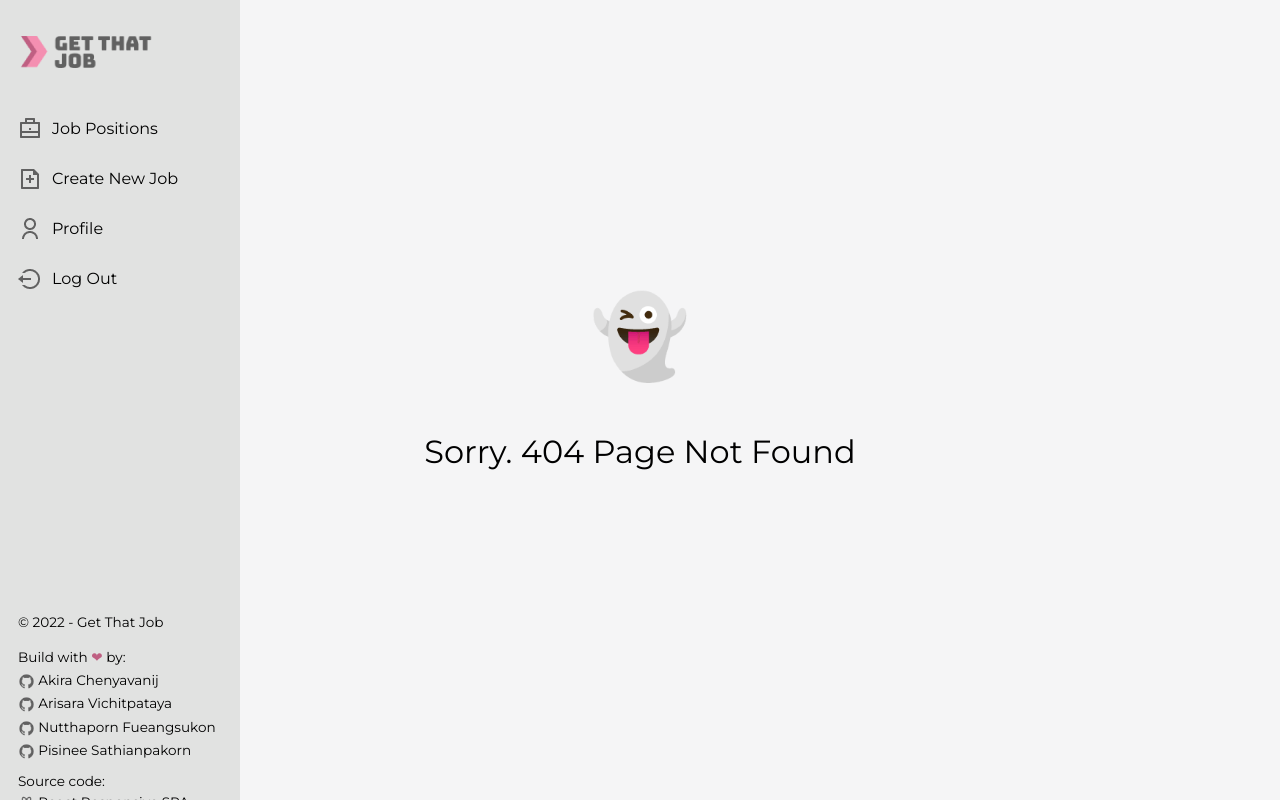
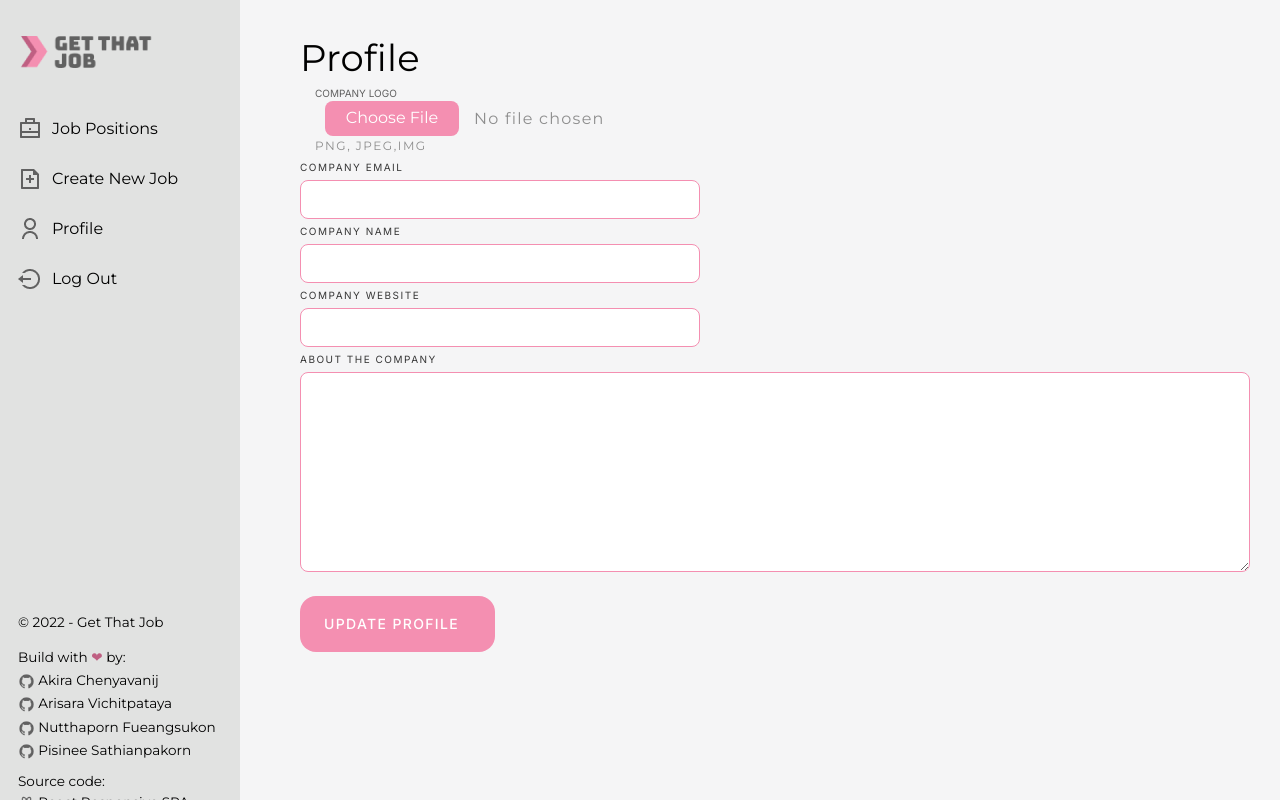
Before and after one commit to natersland/get-that-job-react, a React (Create React App) app in the folder client/: page /update-company-profile in a window 1280 px wide. Built offline with nearby package versions, Linux system fonts and the light colour scheme.

Commit message:
finish UI and state

```diff
--- a/client/src/contexts/usersData.js
+++ b/client/src/contexts/usersData.js
@@ -3,37 +3,45 @@ import React, { useState } from "react";
 const UsersDataContext = React.createContext();
 
 function UserDataProvider(props) {
-  // Step 1
+  // Shared state between Professional & Recruiter -----------------------------------------
   const [email, setEmail] = useState("");
   const [password, setPassword] = useState("");
   const [passwordConfirmed, setPasswordConfirmed] = useState("");
-
-  // Step 2
+  const [role, setRole] = useState({});
+  // State Only for Professional -----------------------------------------
   const [name, setName] = useState("");
   const [phone, setPhone] = useState("");
   const [birthDate, setBirthDate] = useState("");
   const [linkin, setLinkin] = useState("");
-
-  // Step 3
   const [title, setTitle] = useState("");
   const [experience, setExperience] = useState("");
   const [education, setEducation] = useState("");
   const [uploadFiles, setUploadFiles] = useState({});
+  // State Only for Recruite  r-----------------------------------------
+  const [companyName, setCompanyName] = useState("");
+  const [companyWebsite, setCompanyWebsite] = useState("");
+  const [about, setAbout] = useState("");
+  // User & Company Profile -----------------------------------------
+  const [userAvartar, setUserAvartar] = useState({});
   const [companyLogo, setCompanyLogo] = useState({});
-
-  // Others
-  const [role, setRole] = useState({});
+  // State for Connecting to Users Database -----------------------------------------
+  const [users, setUsers] = useState([]);
+  // Others -----------------------------------------
   const [roleBtn, setRoleBtn] = useState("professional".toLocaleLowerCase());
 
   return (
     <UsersDataContext.Provider
       value={{
+        // Shared state between Professional & Recruiter -----------------------------------------
         email,
         setEmail,
         password,
         setPassword,
         passwordConfirmed,
         setPasswordConfirmed,
+        role,
+        setRole,
+        // State Only for Professional -----------------------------------------
         name,
         setName,
         phone,
@@ -50,14 +58,25 @@ function UserDataProvider(props) {
         setEducation,
         uploadFiles,
         setUploadFiles,
-        role,
-        setRole,
+        // State Only for Recruiter -----------------------------------------
+        companyName,
+        setCompanyName,
+        companyWebsite,
+        setCompanyWebsite,
+        about,
+        setAbout,
+        // User & Company Profile -----------------------------------------
+        userAvartar,
+        setUserAvartar,
+        companyLogo,
+        setCompanyLogo,
+        // State for Connecting to Users Database -----------------------------
+        users,
+        setUsers,
+        // Others -----------------------------------------
         roleBtn,
         setRoleBtn,
-        companyLogo,
-        setCompanyLogo,
-      }}
-    >
+      }}>
       {props.children}
     </UsersDataContext.Provider>
   );
--- /dev/null
+++ b/client/src/pages/Recruiter/UpdateCompanyProfile.js
@@ -0,0 +1,236 @@
+import React, { useState } from "react";
+import styled from "@emotion/styled";
+import "../../App.css";
+import { useUserData } from "../../contexts/usersData";
+
+function UpdateCompanyProfile() {
+  const {
+    companyLogo,
+    setCompanyLogo,
+    email,
+    setEmail,
+    companyName,
+    setCompanyName,
+    companyWebsite,
+    setCompanyWebsite,
+    about,
+    setAbout,
+  } = useUserData();
+
+  const handleSubmit = (event) => {
+    event.preventDefault();
+  };
+
+  const handleFileChange = (event) => {
+    const uniqueId = Date.now();
+    setCompanyLogo({
+      ...companyLogo,
+      [uniqueId]: event.target.files[0],
+    });
+    console.log(companyLogo);
+  };
+
+  return (
+    <MarginWrap className="wrapper">
+      <div>
+        <H1>Profile</H1>
+      </div>
+
+      <Form id="updateCompany-form" onSubmit={handleSubmit}>
+        <CompanyLogoWrap>
+          <div>
+            {Object.keys(companyLogo).map((companyLogoKey) => {
+              const file = companyLogo[companyLogoKey];
+              return (
+                <div key={companyLogo}>
+                  <img
+                    width="100px"
+                    src={URL.createObjectURL(file)}
+                    alt={file.name}
+                  />
+                </div>
+              );
+            })}
+          </div>
+
+          <InputFileWrap>
+            <Label2>COMPANY LOGO</Label2>
+            <UploadFileSection>
+              <Input1
+                id="uploadFile"
+                name="logo"
+                type="file"
+                onChange={handleFileChange}
+                accept="image/*"
+              />
+            </UploadFileSection>
+            <Limitation>PNG, JPEG,IMG</Limitation>
+          </InputFileWrap>
+        </CompanyLogoWrap>
+
+        <LabelText htmlFor="email">COMPANY EMAIL</LabelText>
+        <Input
+          type="email"
+          className="gtj-input pink-border"
+          id="email"
+          value={email}
+          onChange={(event) => setEmail(event.target.value)}
+        />
+
+        <LabelText>COMPANY NAME</LabelText>
+        <Input
+          type="text"
+          className="gtj-input pink-border"
+          value={companyName}
+          onChange={(event) => setCompanyName(event.target.value)}
+        />
+
+        <LabelText>COMPANY WEBSITE</LabelText>
+        <Input
+          type="url"
+          className="gtj-input pink-border"
+          value={companyWebsite}
+          onChange={(event) => setCompanyWebsite(event.target.value)}
+        />
+
+        <LabelText>ABOUT THE COMPANY</LabelText>
+        <Textarea
+          className="gtj-input pink-border"
+          cols="40"
+          value={about}
+          onChange={(event) => setAbout(event.target.value)}
+        />
+
+        <Button
+          form="updateCompany-form"
+          type="submit"
+          className="btn btn-lg btn-pink">
+          UPDATE PROFILE
+        </Button>
+      </Form>
+    </MarginWrap>
+  );
+}
+
+const H1 = styled.h1`
+  font-size: 37px;
+  letter-spacing: 0.25px;
+  font-weight: 400;
+  font-family: var(--primary-font);
+`;
+const MarginWrap = styled.div`
+  margin-left: 300px;
+  padding-top: 30px;
+`;
+
+const Button = styled.button`
+  margin-top: 24px;
+  width: 195px;
+  text-align: center;
+  letter-spacing: 1.35px;
+`;
+
+const Form = styled.form`
+  display: flex;
+  flex-direction: column;
+`;
+
+const Input = styled.input`
+  width: 400px;
+`;
+const Textarea = styled.textarea`
+  width: 950px;
+  height: 200px;
+`;
+
+const Label2 = styled.label`
+  font-family: var(--seconary-font);
+  font-weight: 400;
+  font-size: 10px;
+  color: #616161;
+`;
+const UploadFileSection = styled.div`
+  display: flex;
+  flex-direction: row;
+  align-items: center;
+  font-family: var(--secondary-font);
+  color: var(--primary-text-color);
+  letter-spacing: 1.25px;
+`;
+const UploadButton = styled.label`
+  margin-right: 15px;
+  width: 134px;
+  height: 35px;
+  border-radius: 8px;
+  border-style: hidden;
+  color: white;
+  font-size: 14px;
+  font-weight: 400;
+  font-family: var(--secondary-font);
+  background-color: var(--secoundary-brand-color);
+  cursor: pointer;
+`;
+const ChooseFile = styled.div`
+  display: flex;
+  justify-content: center;
+  align-items: center;
+  height: 100%;
+`;
+const Input1 = styled.input`
+  width: 360px;
+  height: 36px;
+  border-radius: 8px;
+
+  padding-left: 10px;
+  padding-right: 10px;
+  color: #8e8e8e;
+`;
+
+const FileName = styled.p`
+  font-family: var(--secondary-font);
+  font-weight: 400;
+  color: #616161;
+  font-size: 14px;
+`;
+
+const InputLimit = styled.textarea`
+  width: 600px;
+  height: 65px;
+  border-radius: 8px;
+  font-family: var(--secondary-font);
+  border: 1px solid var(--secoundary-brand-color);
+  padding-left: 10px;
+  padding-right: 10px;
+  color: var(--tertiary-text-color);
+`;
+
+const Limitation = styled.p`
+  font-family: var(--secondary-font);
+  font-weight: 400;
+  font-size: 12px;
+  letter-spacing: 1.5px;
+  width: 380px;
+  margin-top: 0px;
+  color: #8e8e8e;
+`;
+const CompanyLogoWrap = styled.div`
+  display: flex;
+`;
+const InputFileWrap = styled.div`
+  margin-left: 15px;
+  display: flex;
+  flex-direction: column;
+
+  justify-content: flex-end;
+`;
+
+const LabelText = styled.label`
+  font-size: 10px;
+  color: var(--primary-text-color);
+  font-family: var(--seconary-font);
+  letter-spacing: 1.5px;
+  padding-top: 5px;
+  padding-bottom: 5px;
+`;
+
+export default UpdateCompanyProfile;
--- a/client/src/routes/UnauthenticatedApp.js
+++ b/client/src/routes/UnauthenticatedApp.js
@@ -11,6 +11,7 @@ import RegisterProfessionalPage from "../pages/Authentication/RegisterProfession
 import CreateJobPage from "../pages/Recruiter/CreateJobPage";
 import ComponentIndex from "../components/ComponentIndex";
 import ViewJob from "../pages/Recruiter/Viewjob";
+import UpdateCompanyProfile from "../pages/Recruiter/UpdateCompanyProfile";
 export default function UnauthenticatedApp() {
   return (
     <div className="App">
@@ -30,6 +31,10 @@ export default function UnauthenticatedApp() {
         <Route path="/components" element={<ComponentIndex />} />
         <Route path="/createjob" element={<CreateJobPage />} />
         <Route path="/viewjob" element={<ViewJob />} />
+        <Route
+          path="/update-company-profile"
+          element={<UpdateCompanyProfile />}
+        />
       </Routes>
     </div>
   );
```
